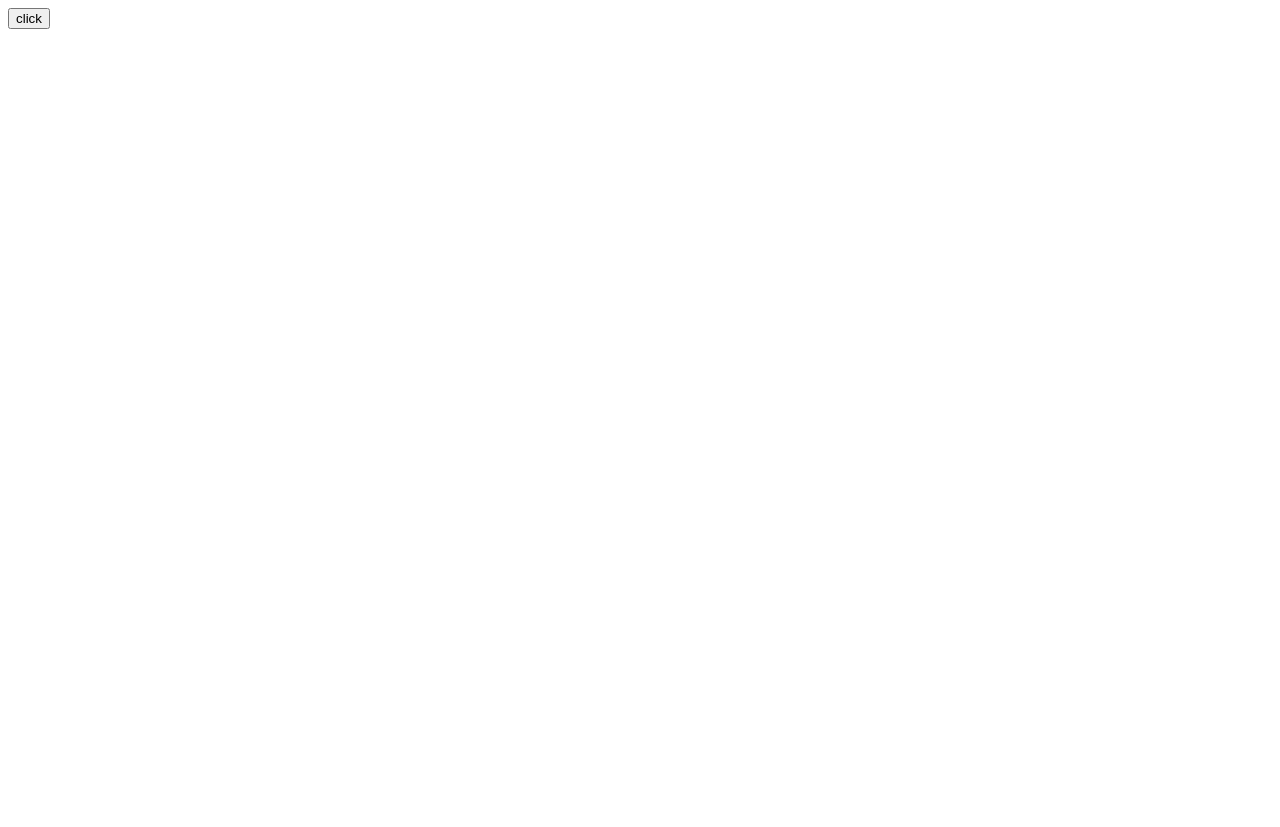
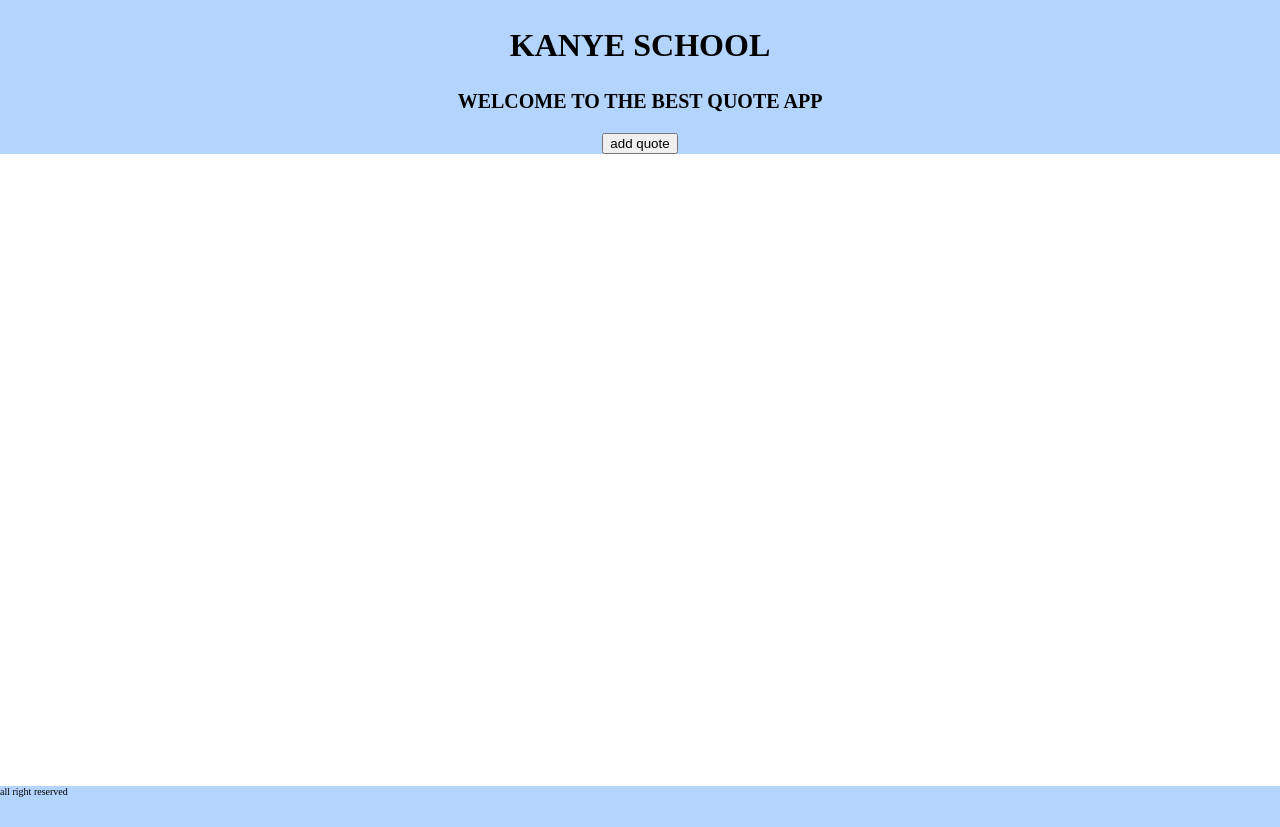
Before and after one commit to nmartoia/kanye_west, a plain HTML site: page index.html in a window 1280 px wide. Before the commit the page ends 800 px from the top, so only its background shows below. Drawn offline with Linux system fonts and the light colour scheme.

Commit message:
css finish

```diff
--- a/css/style.css
+++ b/css/style.css
@@ -0,0 +1,35 @@
+html{
+    font-size: 62.5%;
+    height: 100%;
+}
+body{
+    background: #B3D4FC;
+    height: 100%;
+    margin: 0;
+}
+header, main{
+    text-align: center;
+}
+h2{
+    font-size: 3.2rem;
+}
+h3{
+    font-size: 2rem;
+}
+h2,h3{
+    text-transform: uppercase;
+}
+main{
+    background: white;
+    min-height: 79%;
+}
+.box{
+    border: 1px solid black;
+    width: 50rem;margin: 0.1rem auto;
+}
+p{
+    font-size: 1.6rem;
+}
+small{
+    font-size: 1rem;
+}
--- a/index.html
+++ b/index.html
@@ -9,16 +9,17 @@
 </head>
 <body>
     <header>
-
+        <h2>kanye school</h2>
+        <h3>welcome to the best quote app</h3>
+        <button>add quote</button>
     </header>
     <main>
-        <button>click</button>
         <div id="div">
 
         </div>
     </main>
     <footer>
-
+        <small>all right reserved</small>
     </footer>
     <script src="js/app.js"></script>
 </body>
--- a/js/app.js
+++ b/js/app.js
@@ -1,9 +1,11 @@
-console.log('slt')
 let btn = document.querySelector("button")
 let div=document.querySelector("#div");
 function addelement(){
     let p =document.createElement("p");
-    div.appendChild(p)
+    let box = document.createElement('div')
+    box.className='box'
+    div.appendChild(box)
+    box.appendChild(p)
     fetch('https://api.kanye.rest/').then((response)=>{
     console.log(response);
     return response.json()
```
